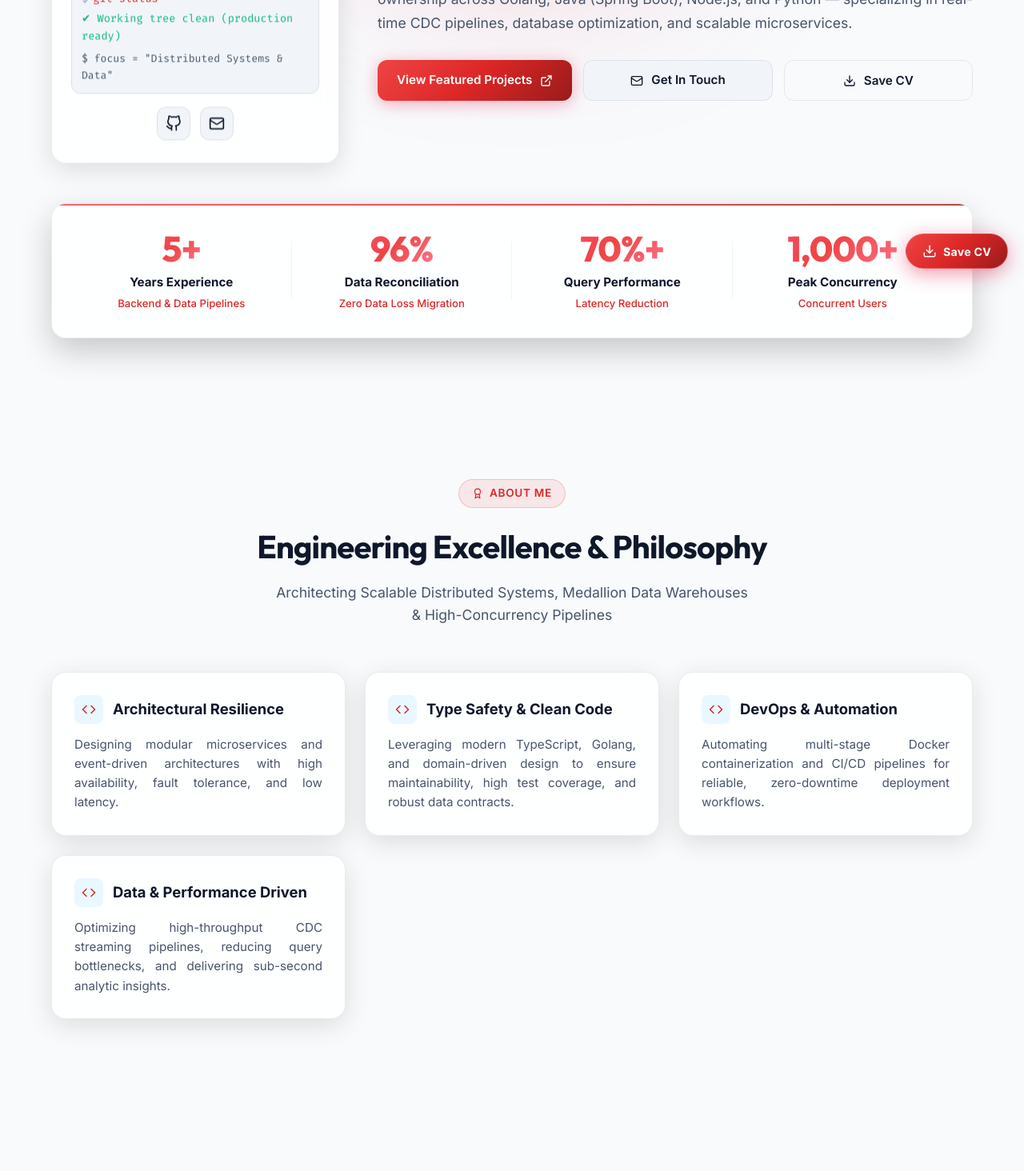
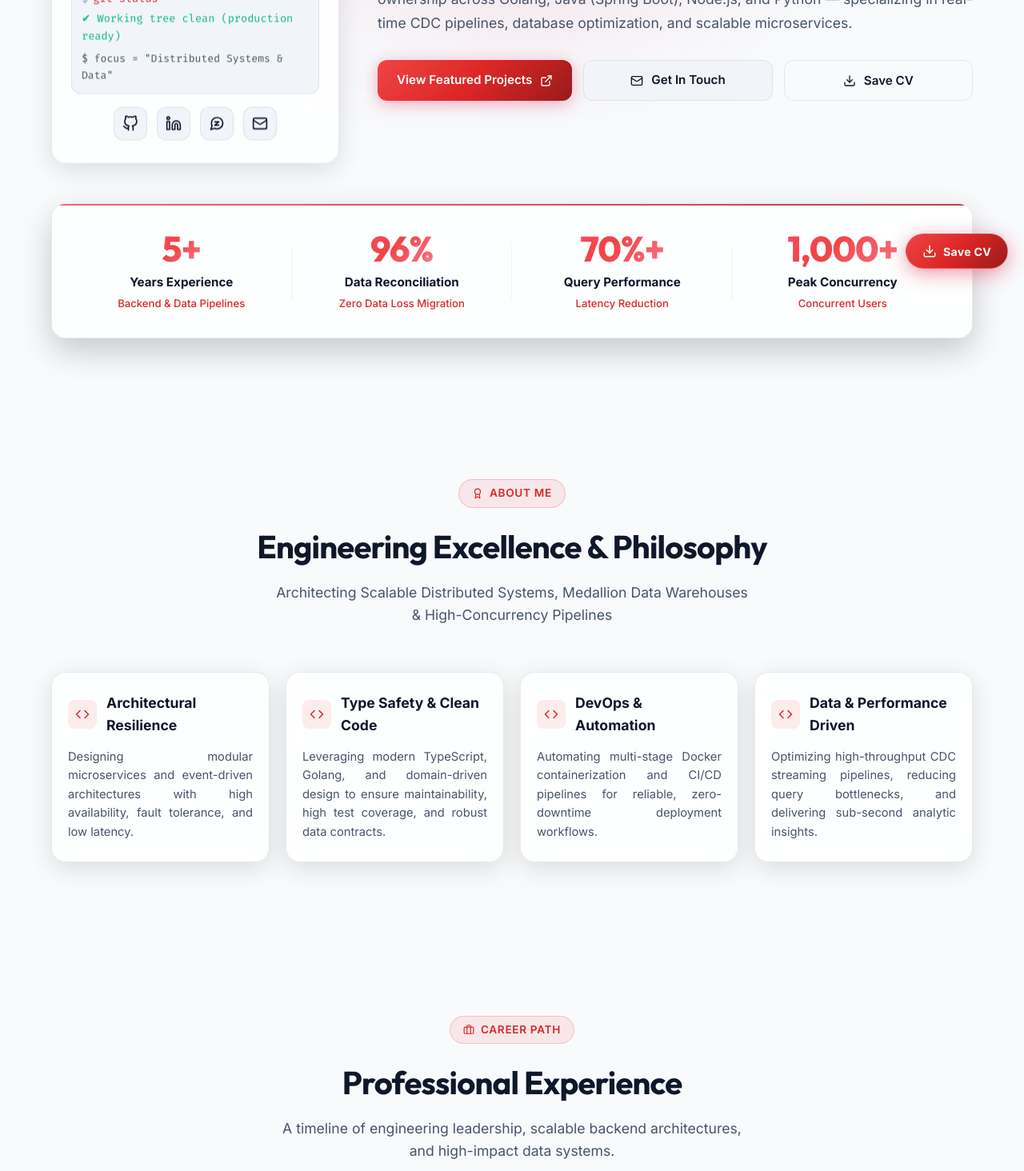
Before and after one commit to ga2631/ga2631.github.io, a React (Vite) app: page / in a window 1280 px wide. Shown: the part 440-1904 px from the top of the page at 80% size. Built offline with nearby package versions, Linux system fonts and the light colour scheme; no server answers.

Commit message:
feat: add Zalo contact integration and optimize responsive UI grid layouts

```diff
--- a/src/components/About.tsx
+++ b/src/components/About.tsx
@@ -22,25 +22,16 @@ export const About: React.FC<AboutProps> = ({ data, t }) => {
           </p>
         </div>
 
-        <div style={{ display: 'grid', gridTemplateColumns: 'repeat(auto-fit, minmax(280px, 1fr))', gap: '24px' }}>
+        <div className="principles-grid">
           {t.principles.map((item, index) => (
-            <div key={index} className="glass-panel" style={{ padding: '28px' }}>
-              <div style={{ display: 'flex', alignItems: 'center', gap: '12px', marginBottom: '14px' }}>
-                <div style={{
-                  width: '36px',
-                  height: '36px',
-                  borderRadius: '8px',
-                  background: 'rgba(56, 189, 248, 0.1)',
-                  color: 'var(--text-accent)',
-                  display: 'flex',
-                  alignItems: 'center',
-                  justifyContent: 'center',
-                }}>
+            <div key={index} className="glass-panel principle-card">
+              <div className="principle-card-header">
+                <div className="principle-icon-badge">
                   <CodeIcon size={18} />
                 </div>
-                <h3 style={{ fontSize: '1.15rem', fontWeight: 700 }}>{item.title}</h3>
+                <h3 className="principle-card-title">{item.title}</h3>
               </div>
-              <p style={{ color: 'var(--text-secondary)', fontSize: '0.95rem', lineHeight: '1.6' }}>
+              <p className="principle-card-desc">
                 {item.description}
               </p>
             </div>
--- a/src/components/Contact.tsx
+++ b/src/components/Contact.tsx
@@ -1,6 +1,6 @@
 import React, { useState } from 'react';
 import { PersonalInfo } from '../types/index.ts';
-import { MailIcon, MapPinIcon, CopyIcon, CheckIcon, LinkedinIcon, ExternalLinkIcon } from './Icons.tsx';
+import { MailIcon, MapPinIcon, CopyIcon, CheckIcon, LinkedinIcon, ExternalLinkIcon, PhoneIcon, ZaloIcon } from './Icons.tsx';
 import { UITranslation } from '../data/cvData.ts';
 
 interface ContactProps {
@@ -82,9 +82,7 @@ export const Contact: React.FC<ContactProps> = ({ data, t }) => {
           {data.phone && (
             <div className="glass-panel contact-card">
               <div className="contact-card-icon" style={{ background: 'rgba(16, 185, 129, 0.1)', color: '#10b981' }}>
-                <svg width="26" height="26" viewBox="0 0 24 24" fill="none" stroke="currentColor" strokeWidth="2" strokeLinecap="round" strokeLinejoin="round">
-                  <path d="M22 16.92v3a2 2 0 0 1-2.18 2 19.79 19.79 0 0 1-8.63-3.07 19.5 19.5 0 0 1-6-6 19.79 19.79 0 0 1-3.07-8.67A2 2 0 0 1 4.11 2h3a2 2 0 0 1 2 1.72 12.84 12.84 0 0 0 .7 2.81 2 2 0 0 1-.45 2.11L8.09 9.91a16 16 0 0 0 6 6l1.27-1.27a2 2 0 0 1 2.11-.45 12.84 12.84 0 0 0 2.81.7A2 2 0 0 1 22 16.92z" />
-                </svg>
+                <PhoneIcon size={26} />
               </div>
               <div className="contact-card-body">
                 <div className="contact-card-label">{t.phoneLabel}</div>
@@ -96,8 +94,23 @@ export const Contact: React.FC<ContactProps> = ({ data, t }) => {
                 </p>
               </div>
               <div className="contact-card-actions">
-                <a href={`tel:${data.phone}`} className="btn btn-secondary btn-sm" style={{ width: '100%' }}>
-                  <span>{t.callZalo}</span>
+                <a
+                  href={`tel:${data.phone}`}
+                  className="btn btn-secondary btn-sm"
+                  title="Direct Phone Call"
+                >
+                  <PhoneIcon size={14} />
+                  <span>{t.call}</span>
+                </a>
+                <a
+                  href={data.zaloUrl || `https://zalo.me/${data.phone.replace(/[^0-9]/g, '')}`}
+                  target="_blank"
+                  rel="noopener noreferrer"
+                  className="btn btn-primary btn-sm"
+                  title="Chat via Zalo"
+                >
+                  <ZaloIcon size={14} />
+                  <span>{t.zalo}</span>
                 </a>
               </div>
             </div>
@@ -120,7 +133,7 @@ export const Contact: React.FC<ContactProps> = ({ data, t }) => {
               )}
             </div>
             <div className="contact-card-actions">
-              <span className="badge badge-emerald" style={{ width: '100%', justifyContent: 'center', padding: '8px 12px' }}>
+              <span className="badge badge-emerald">
                 {data.availability}
               </span>
             </div>
@@ -140,7 +153,7 @@ export const Contact: React.FC<ContactProps> = ({ data, t }) => {
                   rel="noopener noreferrer"
                   className="contact-card-value"
                 >
-                  linkedin.com/in/tanhn
+                  {data.linkedinUrl.replace(/^https?:\/\/(www\.)?/, '').replace(/\/$/, '')}
                 </a>
                 <p className="contact-card-hint">
                   {t.linkedinHint}
@@ -152,7 +165,6 @@ export const Contact: React.FC<ContactProps> = ({ data, t }) => {
                   target="_blank"
                   rel="noopener noreferrer"
                   className="btn btn-secondary btn-sm"
-                  style={{ width: '100%' }}
                 >
                   <span>{t.viewProfile}</span>
                   <ExternalLinkIcon size={14} />
--- a/src/components/DrawerMenu.tsx
+++ b/src/components/DrawerMenu.tsx
@@ -14,6 +14,7 @@ import {
   ChevronRightIcon,
   GithubIcon,
   LinkedinIcon,
+  ZaloIcon,
 } from './Icons.tsx';
 import { UITranslation } from '../data/cvData.ts';
 
@@ -221,7 +222,7 @@ export const DrawerMenu: React.FC<DrawerMenuProps> = ({
               <span>GitHub</span>
             </a>
             <a
-              href="https://www.linkedin.com/in/tanhn/"
+              href="https://www.linkedin.com/in/tan-huynh-nhat/"
               target="_blank"
               rel="noopener noreferrer"
               className="drawer-social-btn"
@@ -229,6 +230,16 @@ export const DrawerMenu: React.FC<DrawerMenuProps> = ({
             >
               <LinkedinIcon size={18} />
               <span>LinkedIn</span>
+            </a>
+            <a
+              href="https://zalo.me/0963684520"
+              target="_blank"
+              rel="noopener noreferrer"
+              className="drawer-social-btn"
+              aria-label="Zalo Profile"
+            >
+              <ZaloIcon size={18} />
+              <span>Zalo</span>
             </a>
           </div>
           <div className="drawer-footer-note">
--- a/src/components/Hero.tsx
+++ b/src/components/Hero.tsx
@@ -1,6 +1,6 @@
 import React from 'react';
 import { PersonalInfo } from '../types/index.ts';
-import { GithubIcon, LinkedinIcon, MailIcon, DownloadIcon, ExternalLinkIcon } from './Icons.tsx';
+import { GithubIcon, LinkedinIcon, ZaloIcon, MailIcon, DownloadIcon, ExternalLinkIcon } from './Icons.tsx';
 import { UITranslation } from '../data/cvData.ts';
 
 interface HeroProps {
@@ -75,6 +75,19 @@ export const Hero: React.FC<HeroProps> = ({ data, t }) => {
                   </a>
                 )}
 
+                {data.zaloUrl && (
+                  <a
+                    href={data.zaloUrl}
+                    target="_blank"
+                    rel="noopener noreferrer"
+                    className="social-icon-btn"
+                    aria-label="Zalo Profile"
+                    title="Zalo (0963684520)"
+                  >
+                    <ZaloIcon size={20} />
+                  </a>
+                )}
+
                 <a
                   href={`mailto:${data.email}`}
                   className="social-icon-btn"
--- a/src/components/Icons.tsx
+++ b/src/components/Icons.tsx
@@ -229,3 +229,16 @@ export const ChevronRightIcon: React.FC<IconProps> = ({ size = 18, ...props }) =
     <path d="m9 18 6-6-6-6" />
   </svg>
 );
+
+export const ZaloIcon: React.FC<IconProps> = ({ size = 20, ...props }) => (
+  <svg width={size} height={size} viewBox="0 0 24 24" fill="none" stroke="currentColor" strokeWidth="2" strokeLinecap="round" strokeLinejoin="round" {...props}>
+    <path d="M21 11.5a8.38 8.38 0 0 1-.9 3.8 8.5 8.5 0 0 1-7.6 4.7 8.38 8.38 0 0 1-3.8-.9L3 21l1.9-5.7a8.38 8.38 0 0 1-.9-3.8 8.5 8.5 0 0 1 4.7-7.6 8.38 8.38 0 0 1 3.8-.9h.5a8.48 8.48 0 0 1 8 8v.5z" />
+    <path d="M9 9.5h6l-6 5h6" />
+  </svg>
+);
+
+export const PhoneIcon: React.FC<IconProps> = ({ size = 20, ...props }) => (
+  <svg width={size} height={size} viewBox="0 0 24 24" fill="none" stroke="currentColor" strokeWidth="2" strokeLinecap="round" strokeLinejoin="round" {...props}>
+    <path d="M22 16.92v3a2 2 0 0 1-2.18 2 19.79 19.79 0 0 1-8.63-3.07 19.5 19.5 0 0 1-6-6 19.79 19.79 0 0 1-3.07-8.67A2 2 0 0 1 4.11 2h3a2 2 0 0 1 2 1.72 12.84 12.84 0 0 0 .7 2.81 2 2 0 0 1-.45 2.11L8.09 9.91a16 16 0 0 0 6 6l1.27-1.27a2 2 0 0 1 2.11-.45 12.84 12.84 0 0 0 2.81.7A2 2 0 0 1 22 16.92z" />
+  </svg>
+);
--- a/src/components/PrintCV.tsx
+++ b/src/components/PrintCV.tsx
@@ -27,6 +27,12 @@ export const PrintCV: React.FC<PrintCVProps> = ({ data, lang }) => {
             <span>📍 {personalInfo.location}</span>
             <span>•</span>
             <span>🐙 github.com/ga2631</span>
+            {personalInfo.linkedinUrl && (
+              <>
+                <span>•</span>
+                <span>💼 {personalInfo.linkedinUrl.replace(/^https?:\/\/(www\.)?/, '').replace(/\/$/, '')}</span>
+              </>
+            )}
             <span>•</span>
             <span>🌐 ga2631.github.io</span>
           </div>
--- a/src/components/Projects.tsx
+++ b/src/components/Projects.tsx
@@ -360,7 +360,6 @@ export const Projects: React.FC<ProjectsProps> = ({ projects, t }) => {
                         rel="noopener noreferrer"
                         className="btn btn-secondary btn-sm"
                         title="Live Preview"
-                        style={{ flex: '0 0 auto', padding: '0 16px' }}
                       >
                         <ExternalLinkIcon size={14} />
                         <span>{t.demo}</span>
--- a/src/data/cvData.ts
+++ b/src/data/cvData.ts
@@ -91,6 +91,8 @@ export interface UITranslation {
     copied: string;
     copyEmail: string;
     compose: string;
+    call: string;
+    zalo: string;
     callZalo: string;
     viewProfile: string;
   };
@@ -208,6 +210,8 @@ export const uiTranslations: Record<'en' | 'vi', UITranslation> = {
       copied: 'Copied!',
       copyEmail: 'Copy Email',
       compose: 'Compose',
+      call: 'Call',
+      zalo: 'Chat Zalo',
       callZalo: 'Call / Zalo',
       viewProfile: 'View Profile',
     },
@@ -323,6 +327,8 @@ export const uiTranslations: Record<'en' | 'vi', UITranslation> = {
       copied: 'Đã sao chép!',
       copyEmail: 'Sao chép Email',
       compose: 'Soạn thư',
+      call: 'Gọi điện',
+      zalo: 'Nhắn Zalo',
       callZalo: 'Gọi / Zalo',
       viewProfile: 'Xem hồ sơ',
     },
@@ -344,6 +350,8 @@ export const cvDataEn: CVData = {
     birthday: '23 Nov 1999',
     availability: 'Open to work',
     githubUrl: 'https://github.com/ga2631',
+    linkedinUrl: 'https://www.linkedin.com/in/tan-huynh-nhat/',
+    zaloUrl: 'https://zalo.me/0963684520',
     avatarUrl: 'https://github.com/ga2631.png',
     stats: [
       { label: 'Years Experience', value: '5+', subtext: 'Backend & Data Pipelines' },
@@ -606,6 +614,8 @@ export const cvDataVi: CVData = {
     birthday: '23/11/1999',
     availability: 'Sẵn sàng nhận việc',
     githubUrl: 'https://github.com/ga2631',
+    linkedinUrl: 'https://www.linkedin.com/in/tan-huynh-nhat/',
+    zaloUrl: 'https://zalo.me/0963684520',
     avatarUrl: 'https://github.com/ga2631.png',
     stats: [
       { label: 'Năm kinh nghiệm', value: '5+', subtext: 'Backend & Data Pipelines' },
--- a/src/styles/index.css
+++ b/src/styles/index.css
@@ -1194,6 +1194,63 @@ p {
 }
 
 /* ==========================================================================
+   About Principles Grid
+   ========================================================================== */
+
+.principles-grid {
+  display: grid;
+  grid-template-columns: repeat(4, 1fr);
+  gap: 20px;
+}
+
+.principle-card {
+  padding: 24px 20px;
+  display: flex;
+  flex-direction: column;
+  height: 100%;
+  border-radius: var(--radius-lg);
+  transition: all var(--transition-smooth);
+}
+
+.principle-card:hover {
+  transform: translateY(-4px);
+  border-color: var(--border-color-hover);
+  box-shadow: var(--border-glow);
+}
+
+.principle-card-header {
+  display: flex;
+  align-items: center;
+  gap: 12px;
+  margin-bottom: 14px;
+}
+
+.principle-icon-badge {
+  width: 36px;
+  height: 36px;
+  border-radius: 8px;
+  background: rgba(239, 68, 68, 0.1);
+  color: var(--text-accent);
+  display: flex;
+  align-items: center;
+  justify-content: center;
+  flex-shrink: 0;
+}
+
+.principle-card-title {
+  font-size: 1.1rem;
+  font-weight: 700;
+  color: var(--text-primary);
+}
+
+.principle-card-desc {
+  color: var(--text-secondary);
+  font-size: 0.92rem;
+  line-height: 1.6;
+  margin: 0;
+}
+
+/* ==========================================================================
    Experience Timeline
    ========================================================================== */
 
@@ -1468,10 +1525,13 @@ p {
   gap: 10px;
   padding-top: 14px;
   border-top: 1px solid var(--border-color);
+  width: 100%;
 }
 
 .project-actions-compact .btn {
-  width: 100%;
+  flex: 1 1 0;
+  min-width: 0;
+  width: auto;
   height: 40px;
   display: inline-flex;
   align-items: center;
@@ -1481,6 +1541,8 @@ p {
   font-weight: 600;
   border-radius: var(--radius-sm);
   transition: all var(--transition-normal);
+  white-space: nowrap;
+  padding: 0 12px;
 }
 
 /* GitHub Public Repositories Card */
@@ -1644,7 +1706,7 @@ p {
 
 .skills-compact-grid {
   display: grid;
-  grid-template-columns: repeat(auto-fit, minmax(320px, 1fr));
+  grid-template-columns: repeat(4, 1fr);
   gap: 20px;
 }
 
@@ -2116,12 +2178,12 @@ p {
 
 .contact-cards-grid {
   display: grid;
-  grid-template-columns: repeat(auto-fit, minmax(280px, 1fr));
-  gap: 24px;
+  grid-template-columns: repeat(4, 1fr);
+  gap: 20px;
 }
 
 .contact-card {
-  padding: 28px;
+  padding: 24px 20px;
   display: flex;
   flex-direction: column;
   justify-content: space-between;
@@ -2190,6 +2252,36 @@ p {
   gap: 10px;
   padding-top: 16px;
   border-top: 1px solid var(--border-color);
+  width: 100%;
+}
+
+.contact-card-actions .btn {
+  flex: 1 1 0;
+  min-width: 0;
+  height: 40px;
+  display: inline-flex;
+  align-items: center;
+  justify-content: center;
+  gap: 8px;
+  font-size: 0.85rem;
+  font-weight: 600;
+  border-radius: var(--radius-sm);
+  transition: all var(--transition-normal);
+  white-space: nowrap;
+  padding: 0 12px;
+  box-sizing: border-box;
+}
+
+.contact-card-actions .badge {
+  width: 100%;
+  height: 40px;
+  display: inline-flex;
+  align-items: center;
+  justify-content: center;
+  font-size: 0.85rem;
+  font-weight: 600;
+  border-radius: var(--radius-sm);
+  box-sizing: border-box;
 }
 
 /* ==========================================================================
@@ -2513,6 +2605,13 @@ p {
     padding: 24px 20px;
   }
 
+  .principles-grid,
+  .skills-compact-grid,
+  .contact-cards-grid {
+    grid-template-columns: repeat(2, 1fr);
+    gap: 16px;
+  }
+
   .hero-stat-card:nth-child(2)::after {
     display: none;
   }
@@ -2587,6 +2686,13 @@ p {
     padding: 20px 16px;
   }
 
+  .principles-grid,
+  .skills-compact-grid,
+  .contact-cards-grid {
+    grid-template-columns: 1fr;
+    gap: 16px;
+  }
+
   .hero-stat-card::after {
     display: none !important;
   }
--- a/src/types/index.ts
+++ b/src/types/index.ts
@@ -11,6 +11,7 @@ export interface PersonalInfo {
   avatarUrl?: string;
   githubUrl: string;
   linkedinUrl?: string;
+  zaloUrl?: string;
   resumePdfUrl?: string;
   stats: {
     label: string;
```
Also changed, not shown: 1 other file (tests, documents, lock files or other folders).
